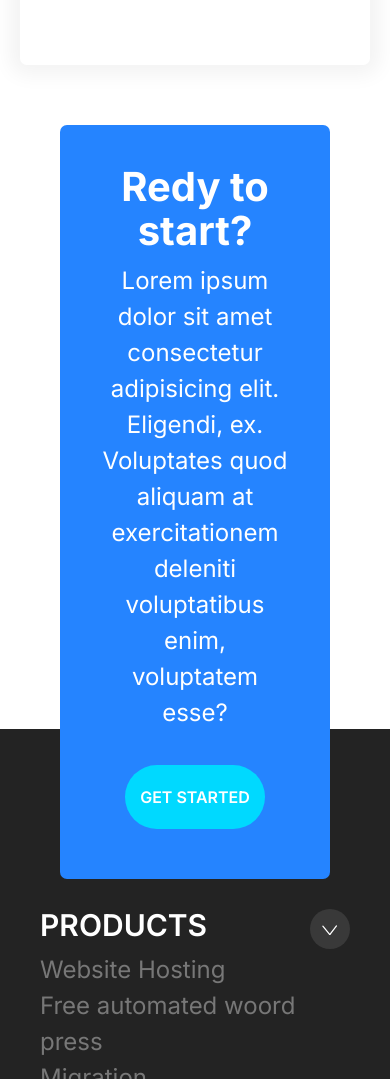
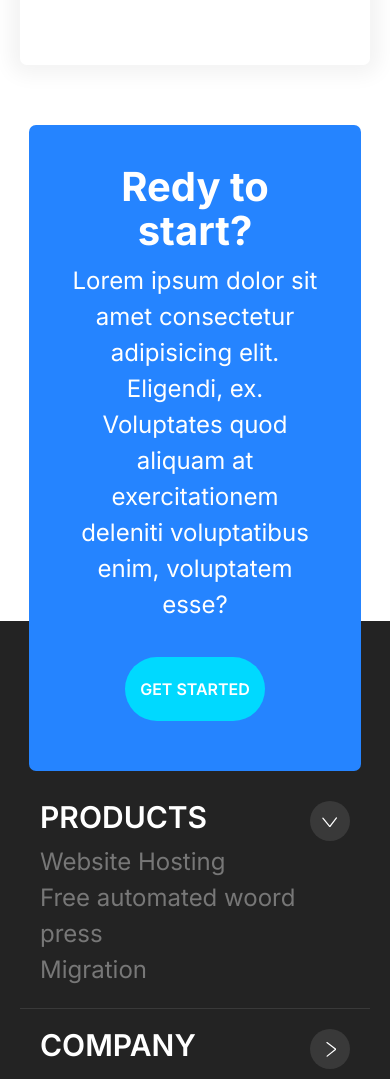
Before and after one commit to omnrohr/simple-html, a plain HTML site: page index.html in a window 390 px wide. Shown: the part 9640-10719 px from the top of the page. Drawn offline with nearby package versions, Linux system fonts and the light colour scheme.

Commit message:
initialize blocks

```diff
--- a/css/main.css
+++ b/css/main.css
@@ -532,8 +532,14 @@ a {
 }
 
 .callout__box {
-  display: inline-block;
-  margin: 0 6rem;
+  margin: auto;
+  max-width: 1140px;
+}
+
+@media screen and (max-width: 1200px) {
+  .callout__box {
+    max-width: 85vw;
+  }
 }
 
 .callout--primary {
```
Also changed, not shown: 1 other file.
